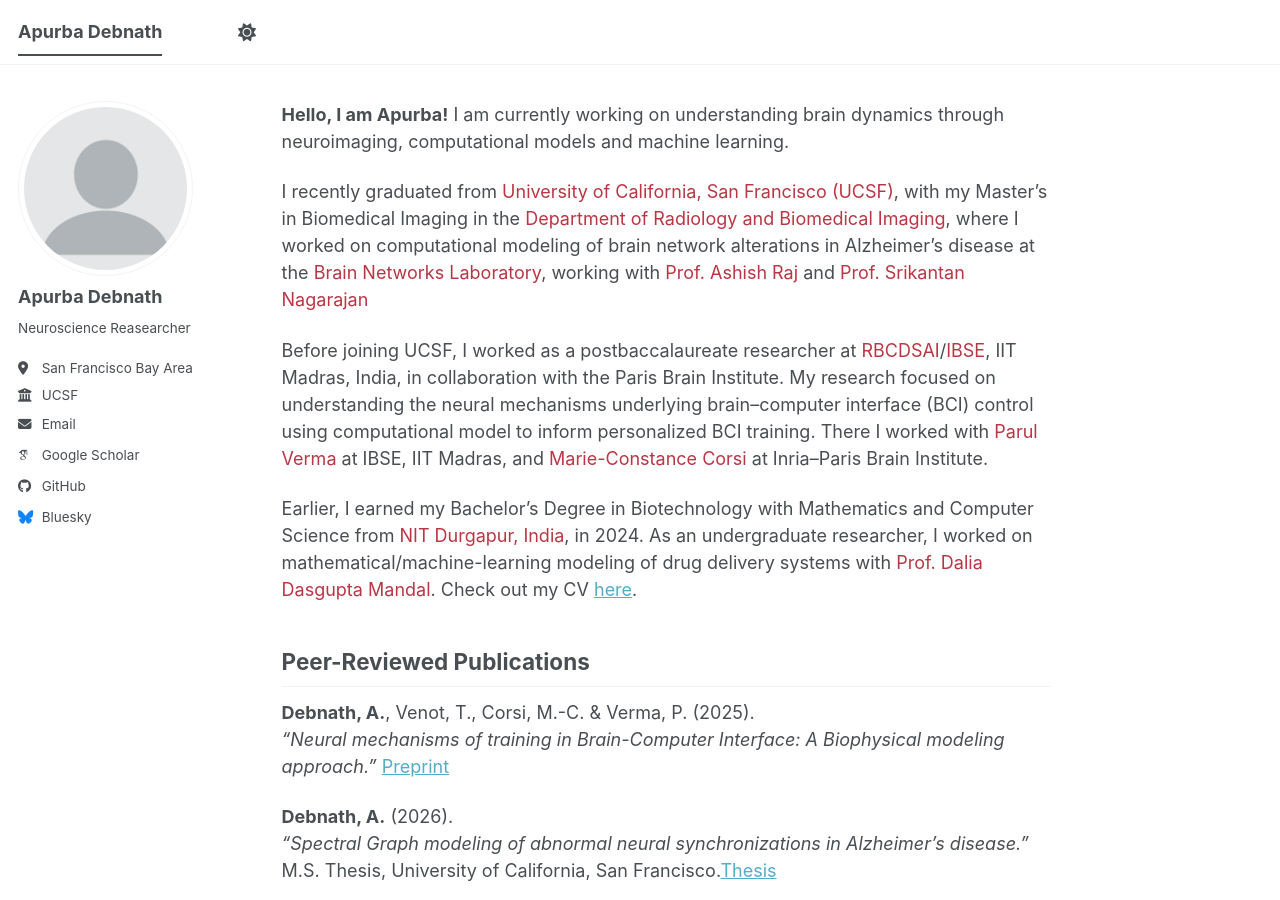
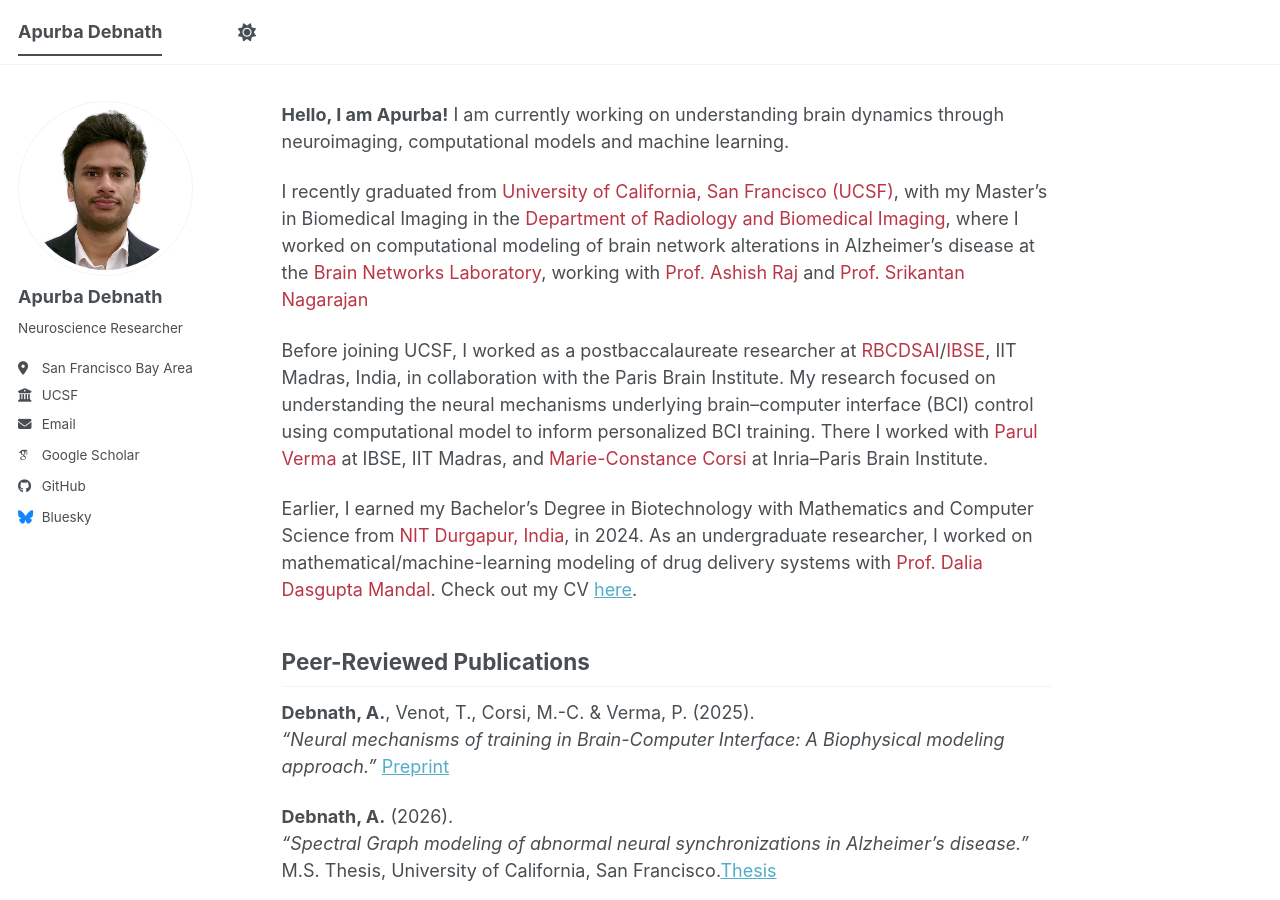
Before and after one commit to ApurbaApd/ApurbaApd.github.io, a Jekyll site: the page built from _pages/about.md, in a window 1280 px wide and 900 px high. Built offline with Jekyll 4.4.1, drawn with Linux system fonts in a browser that asks for light colours; some web fonts are replaced; a script bundle is joined from its source files by our own code; library files that are not in the unit come from our copies.

Commit message:
Update author avatar and bio in config

```diff
--- a/_config.yml
+++ b/_config.yml
@@ -23,10 +23,10 @@ repository               : "academicpages/academicpages.github.io"
 #               Additional customization can be done by editing /_includes/author-profile.html
 author:
   # Biographic information
-  avatar           : "profile.png"
+  avatar           : "Apurba_passport_photo.jpg"
   name             : "Apurba Debnath"
   # pronouns         : # example: "she/her"
-  bio              : "Neuroscience Reasearcher"
+  bio              : "Neuroscience Researcher"
   location         : "San Francisco Bay Area"
   employer         : "UCSF"
   # uri              : "https://www.ucsf.edu"
```
